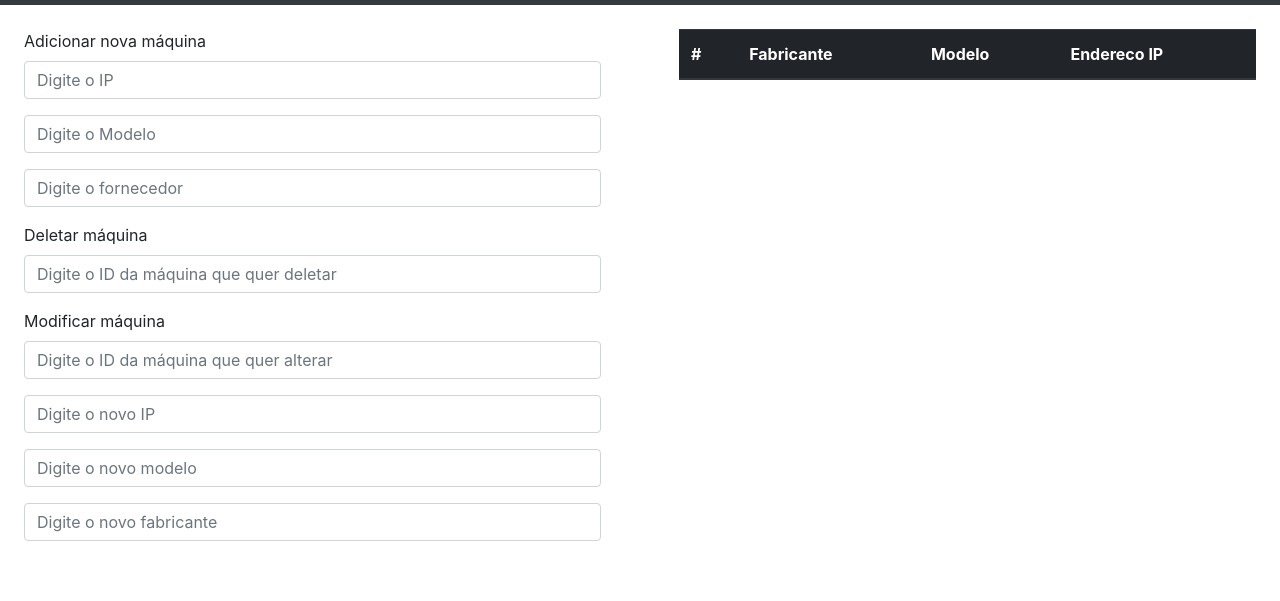
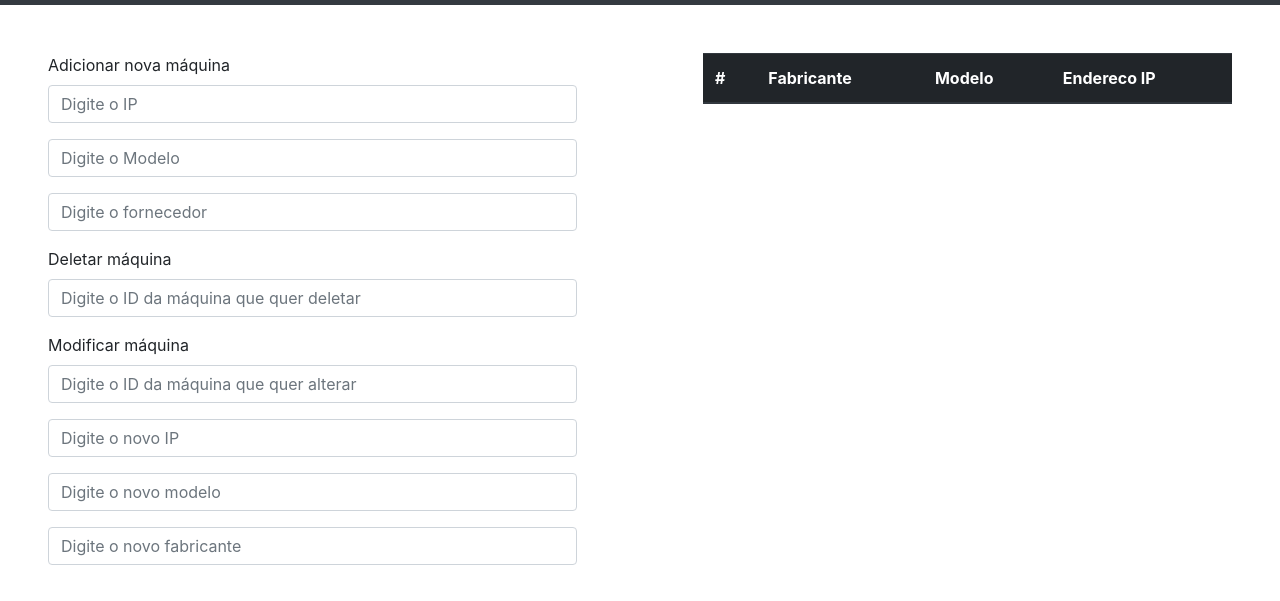
Before and after one commit to ericbls/tech_track, a plain HTML site: page frontend/maquinas.html in a window 1280 px wide. Shown: the part 51-652 px from the top of the page. Drawn offline with nearby package versions, Linux system fonts and the light colour scheme.

Commit message:
alterando maquinas.html

```diff
--- a/frontend/maquinas.html
+++ b/frontend/maquinas.html
@@ -22,7 +22,7 @@
 		</nav>
 
 		<div class="row p">
-			<div class="col p-md-4">
+			<div class="col p-md-5">
 				<div class="container">
 					<form id="AddForm">
 						  <div class="form-group">
@@ -59,7 +59,7 @@
 					</form>
 				</div>
 			</div>
-			<div class="col p-md-4">
+			<div class="col p-md-5">
 				<div class="container-fluid">
 					<div class="table-responsive table-hover">
 				  		<table id="listTable" class="table">
```
